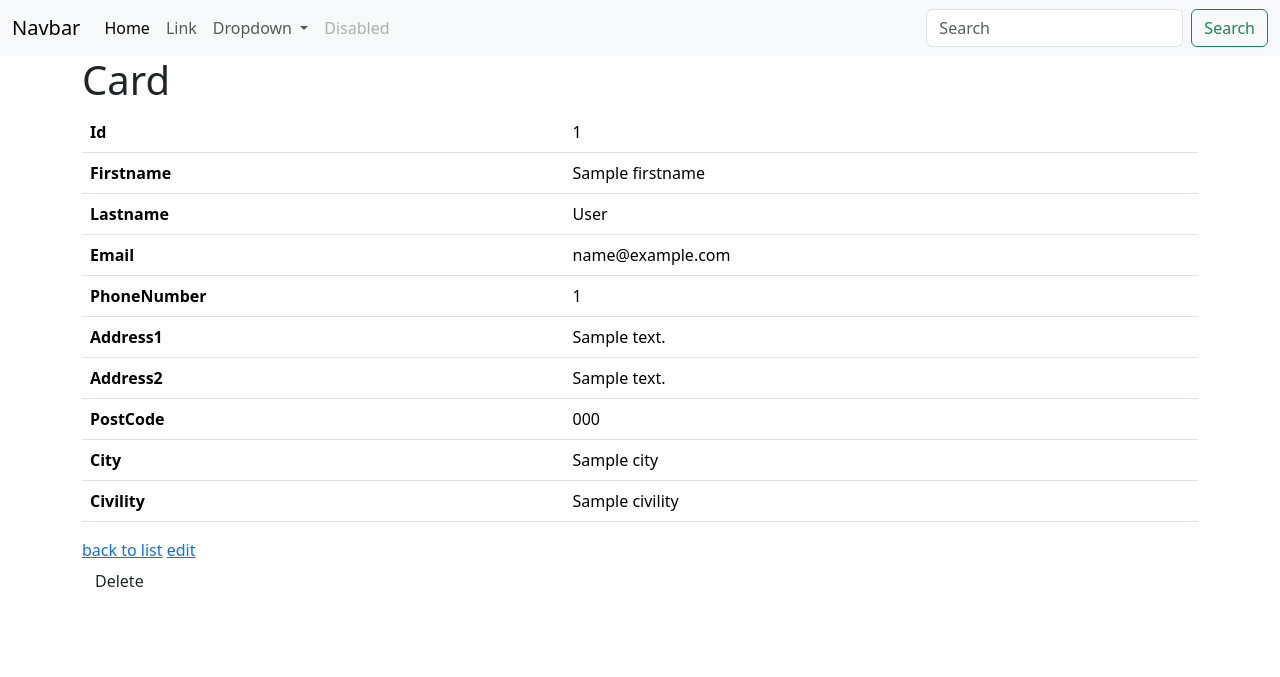
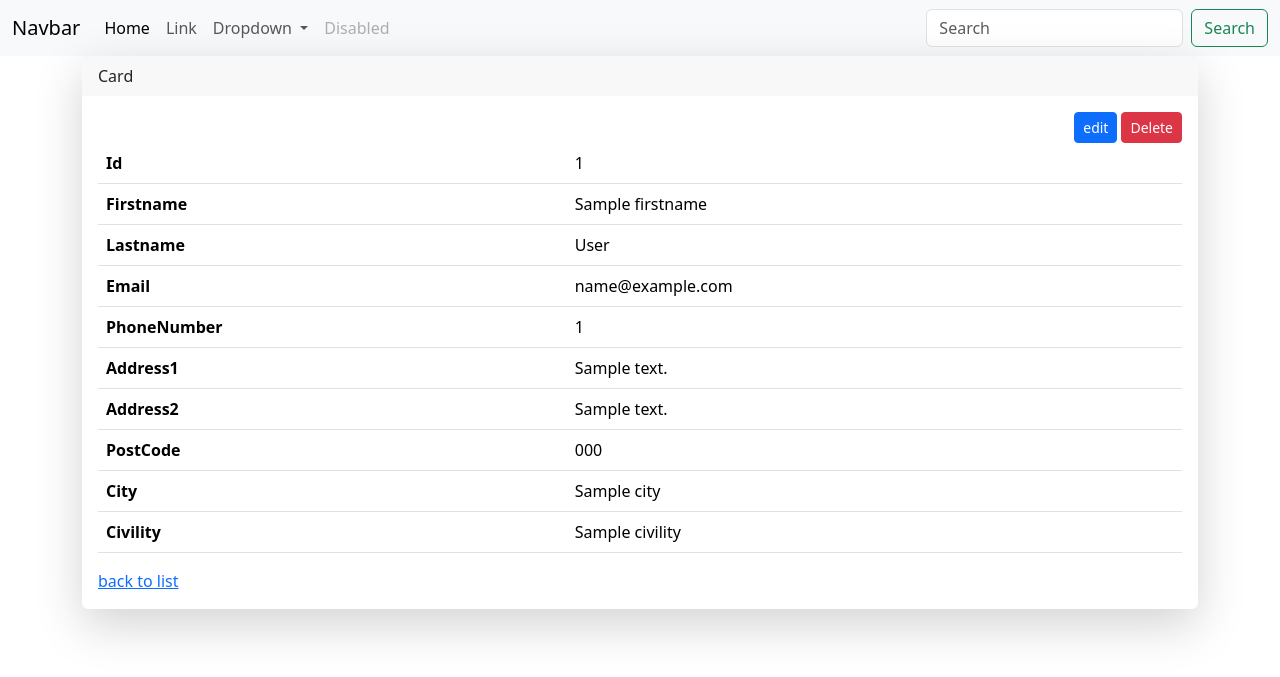
Before and after one commit to VincentSureau/visit_card, a Symfony app: template templates/card/show.html.twig in a window 1280 px wide. Shown: the top 677 px of the page. Run offline with Twig, Linux system fonts and the light colour scheme; the template is opened without the code that fills it: most values are stand-ins (such as "Sample title", 1, 10 or a date in 2020); some libraries are stand-ins or nearby versions.

Commit message:
improved templates

```diff
--- a/templates/card/_delete_form.html.twig
+++ b/templates/card/_delete_form.html.twig
@@ -1,4 +1,4 @@
-<form method="post" action="{{ path('app_card_delete', {'id': card.id}) }}" onsubmit="return confirm('Are you sure you want to delete this item?');">
+<form class="text-end" method="post" action="{{ path('app_card_delete', {'id': card.id}) }}" onsubmit="return confirm('Are you sure you want to delete this item?');">
     <input type="hidden" name="_token" value="{{ csrf_token('delete' ~ card.id) }}">
-    <button class="btn">Delete</button>
+    <button class="btn btn-danger btn-sm">Delete</button>
 </form>
--- a/templates/card/show.html.twig
+++ b/templates/card/show.html.twig
@@ -3,9 +3,16 @@
 {% block title %}Card{% endblock %}
 
 {% block body %}
-    <h1>Card</h1>
-
-    <table class="table">
+    <div class="card border-0 shadow-lg">
+        <div class="card-header border-0">
+            Card
+        </div>
+        <div class="card-body">
+            <div class="d-flex justify-content-end">
+                <a class="btn btn-sm btn-primary me-1" href="{{ path('app_card_edit', {'id': card.id}) }}">edit</a>
+                {{ include('card/_delete_form.html.twig') }}
+            </div>
+            <table class="table table-hover table-stiped">
                 <tbody>
                     <tr>
                         <th>Id</th>
@@ -51,8 +58,6 @@
             </table>
 
             <a href="{{ path('app_card_index') }}">back to list</a>
-
-    <a href="{{ path('app_card_edit', {'id': card.id}) }}">edit</a>
-
-    {{ include('card/_delete_form.html.twig') }}
+        </div>
+    </div>
 {% endblock %}
```
Also changed, not shown: templates/card/edit.html.twig (+10 -4 lines), templates/card/new.html.twig (+10 -3 lines). Lines whose indentation alone changed are shown as unchanged.
